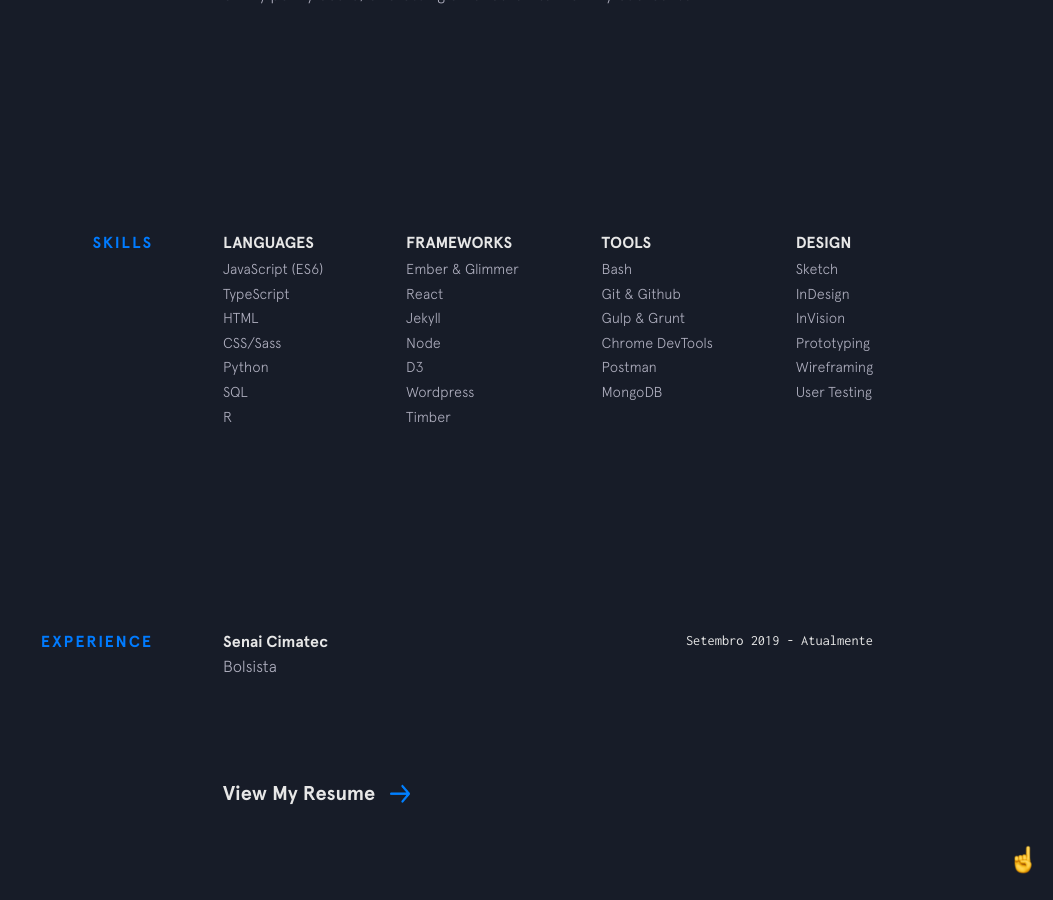
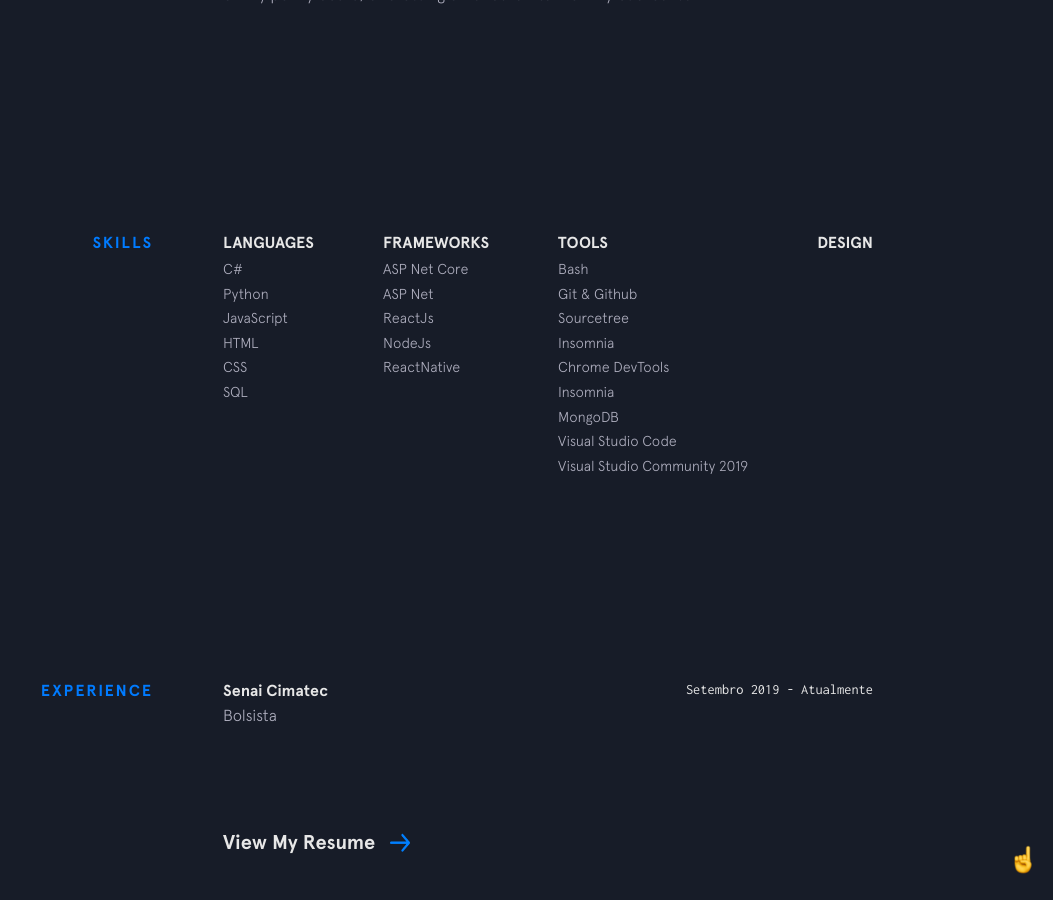
Before and after one commit to GuilhermeCunha/GuilhermeCunha.github.io, a Jekyll site: the page built from index.html, in a window 1280 px wide and 900 px high, scrolled down 1264 px. Shown: the whole window, without its empty margins (227-1280 px from the left). Built offline with Jekyll 4.4.1, drawn with Linux system fonts in a browser that asks for light colours; nearby versions of some CDN libraries.

Commit message:
Changing skills

```diff
--- a/_data/skills.yml
+++ b/_data/skills.yml
@@ -1,33 +1,25 @@
 languages:
-  - item: JavaScript (ES6)
-  - item: TypeScript
+  - item: C#
+  - item: Python
+  - item: JavaScript
   - item: HTML
-  - item: CSS/Sass
-  - item: Python
+  - item: CSS
   - item: SQL
-  - item: R
 
 frameworks:
-  - item: Ember & Glimmer
-  - item: React
-  - item: Jekyll
-  - item: Node
-  - item: D3
-  - item: Wordpress
-  - item: Timber
+  - item: ASP Net Core
+  - item: ASP Net
+  - item: ReactJs
+  - item: NodeJs
+  - item: ReactNative
 
 tools:
   - item: Bash
   - item: Git & Github
-  - item: Gulp & Grunt
+  - item: Sourcetree
+  - item: Insomnia
   - item: Chrome DevTools
-  - item: Postman
+  - item: Insomnia
   - item: MongoDB
-
-design:
-  - item: Sketch
-  - item: InDesign
-  - item: InVision
-  - item: Prototyping
-  - item: Wireframing
-  - item: User Testing
+  - item: Visual Studio Code
+  - item: Visual Studio Community 2019
```
